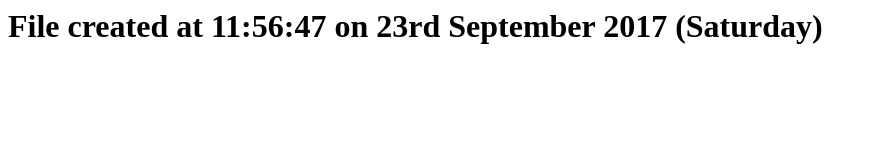
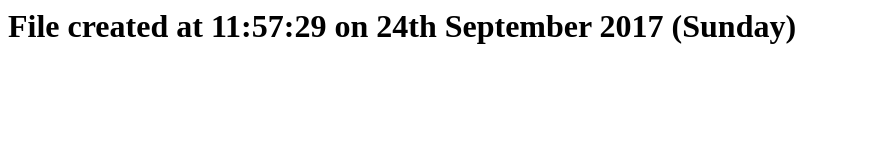
Before and after one commit to sole/publish-and-cron, a plain HTML site: page index.html in a window 1280 px wide. Shown: the whole page, without its empty margins (0-877 px from the left). Drawn offline with Linux system fonts and the light colour scheme.

Commit message:
Built from commit 9921361ec153f92ea03c2b71ecfaecc8a2d7d6eb

```diff
--- a/index.html
+++ b/index.html
@@ -1 +1 @@
-<h1>File created at 11:56:47 on 23rd September 2017 (Saturday)</h1>
+<h1>File created at 11:57:29 on 24th September 2017 (Sunday)</h1>
```
